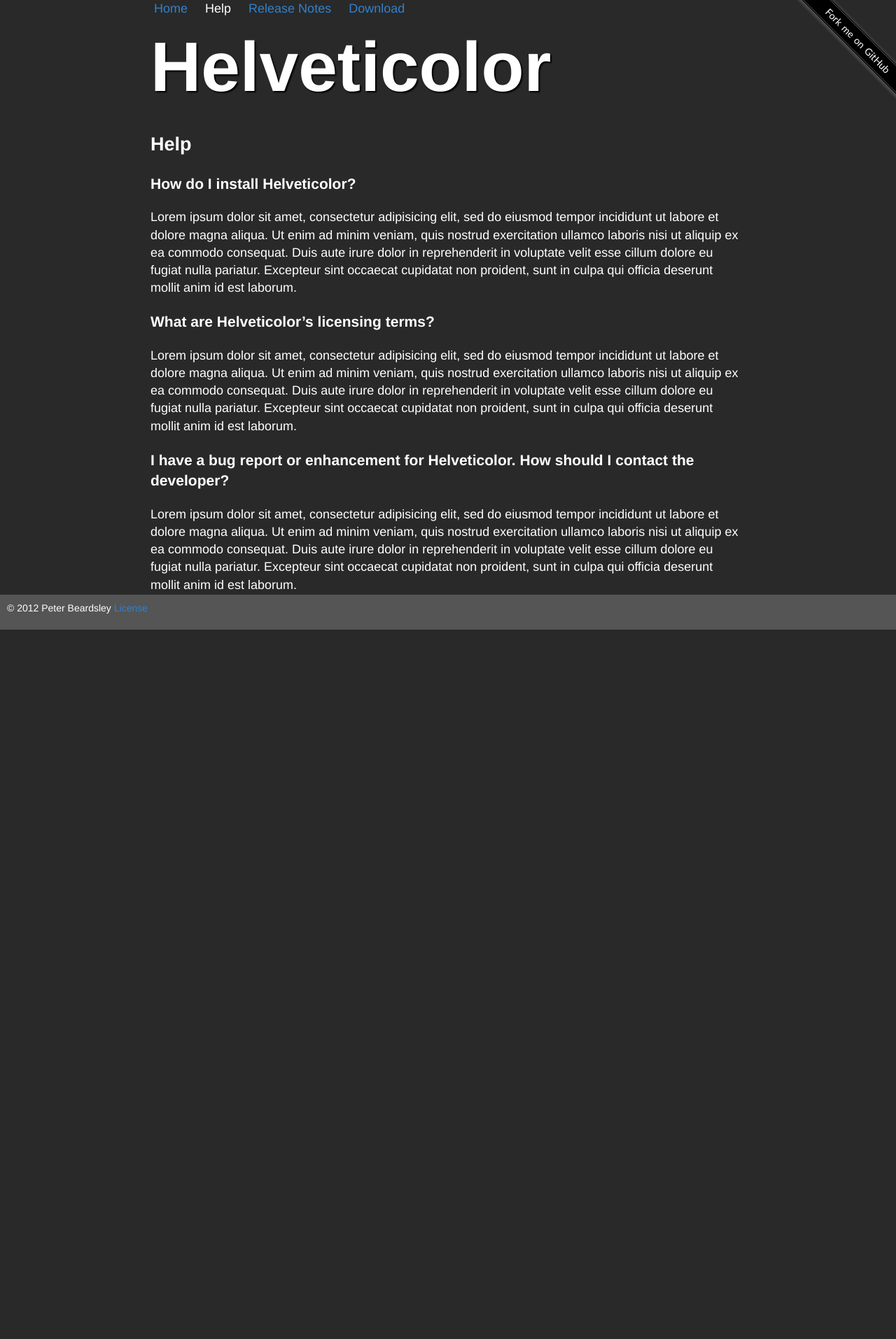
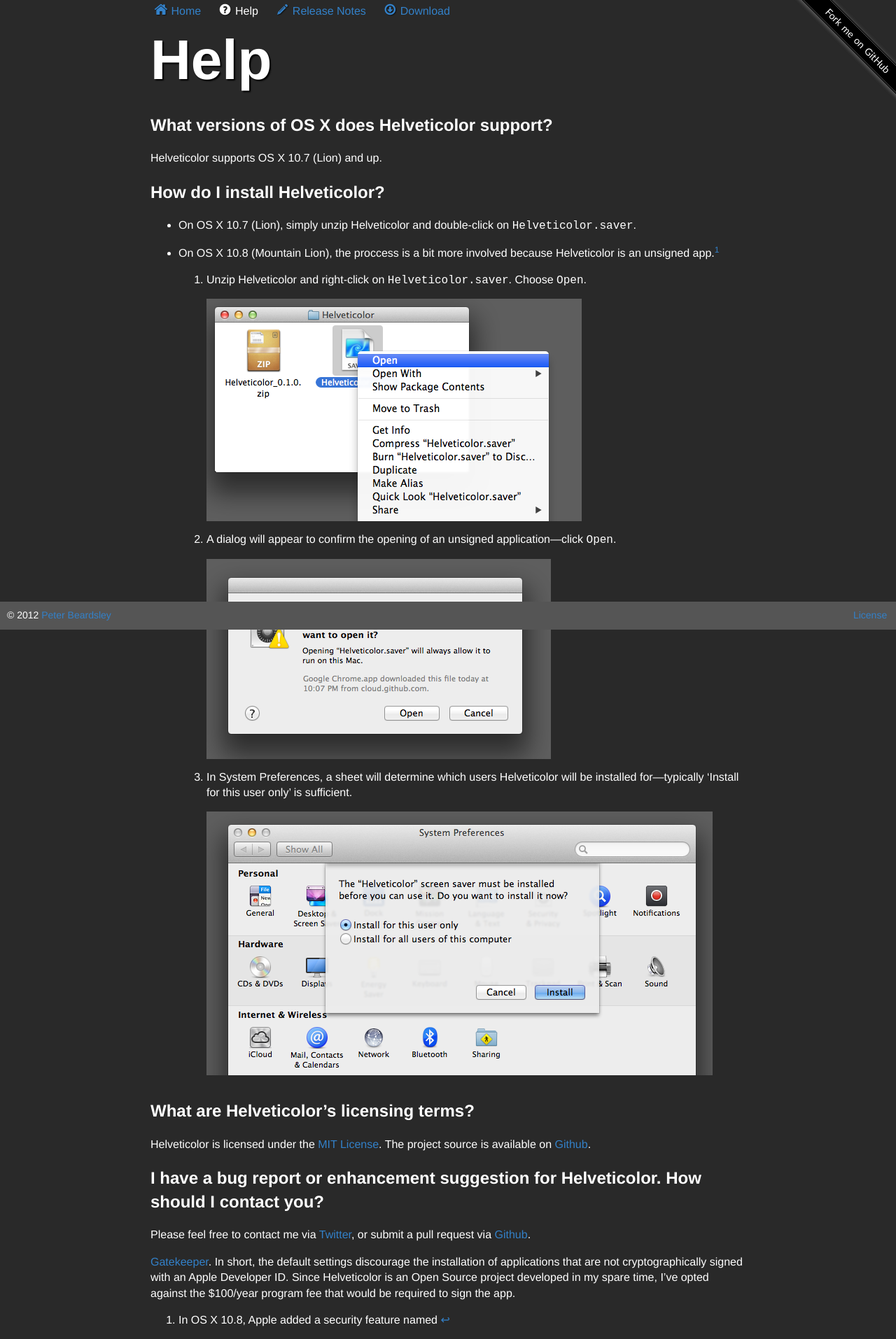
Before and after one commit to pjbeardsley/Helveticolor, a Jekyll site: the page built from help.markdown, in a window 1280 px wide. Shown: the whole page at 70% size. Built offline with Jekyll 4.4.1, drawn with Linux system fonts in a browser that asks for light colours; nearby versions of some CDN libraries; before the commit the page ends 900 px from its top, so only the background shows below that.

Commit message:
Further site work.

```diff
--- a/_config.yml
+++ b/_config.yml
@@ -1,10 +1,14 @@
 navigation:
 - text: Home
   url: /index.html
+  icon: icon-home
 - text: Help
   url: /help.html
+  icon: icon-question-sign
 - text: Release Notes
   url: /release_notes.html
+  icon: icon-pencil
 - text: Download
   url: https://github.com/downloads/pjbeardsley/Helveticolor/Helveticolor_0.1.0.zip
+  icon: icon-download
 layout: default
--- a/_layouts/default.html
+++ b/_layouts/default.html
@@ -7,7 +7,7 @@
 	<meta charset="utf-8">
 	<meta http-equiv="X-UA-Compatible" content="IE=edge,chrome=1">
 
-	<title>{{ page.title }}</title>
+	<title>Helveticolor — {{ page.title }}</title>
 	<meta name="description" content="">
 	<meta name="author" content="">
 
@@ -16,7 +16,7 @@
 	<link rel="stylesheet" href="css/style.css">
 	<link rel="stylesheet" href="css/font-awesome.css">
 
-	<script src="js/libs/modernizr-2.5.3.min.js"></script>
+	<!--<script src="js/libs/modernizr-2.5.3.min.js"></script>-->
 </head>
 <body id="{{ page.id }}">
 <header>
@@ -30,7 +30,7 @@
 			      {% endif %}
 
 			      <li{% if active == 'true' %} {{ 'class="active"' }} {% endif %}>
-			        <a href="{% if link.text != 'Download' %}{{ '/Helveticolor' }}{% endif %}{{ link.url }}">{{ link.text }}</a>
+			        <a href="{% if link.text != 'Download' %}{{ '/Helveticolor' }}{% endif %}{{ link.url }}"><i class="{{ link.icon }}"></i> {{ link.text }}</a>
 			      </li>
 			    {% endfor %}
 		<!--
@@ -40,14 +40,14 @@
 			<li><a href="#">Download</a></li>
 		-->
 		</ul>
-		<h1>Helveticolor</h1>
+		<h1>{{ page.title }}</h1>
 	</div>
 </header>
 <div role="main" id="main">
 	{{content}}
 </div>
 <footer>
-© 2012 Peter Beardsley <span><a href="/Helveticolor/license.html">License</a></span>
+© 2012 <a href="http://pjbeardsley.net">Peter Beardsley</a> <span><a href="/Helveticolor/license.html">License</a></span>
 </footer>
 
 <script src="//ajax.googleapis.com/ajax/libs/jquery/1.7.2/jquery.min.js"></script>
--- a/css/style.css
+++ b/css/style.css
@@ -14,14 +14,14 @@
   color: #ffffff;
   font-family: "Helvetica Neue Light", "Helvetica Neue", Helvetica, Arial, "Lucida Grande", sans-serif;
   font-weight: 300;
-  font-size: 18px;
+  font-size: 16px;
   margin: 0;
   padding: 0;
   line-height: 1.4;
 }
 
 body#home {
-  background: -webkit-radial-gradient(30% 30%, circle cover, rgba(255,255,255,0.075) 0%,rgba(255,255,255,0) 40%), -webkit-gradient(linear, left top, left bottom, from(rgb(41, 41, 41)), color-stop(44%, rgb(44, 44, 44)), color-stop(44.5%, rgb(64, 64, 64)), color-stop(48%, rgb(54, 54, 54)), to(rgb(30, 30, 30)));
+  background: -webkit-radial-gradient(37% 30%, circle cover, rgba(255,255,255,0.075) 0%,rgba(255,255,255,0) 40%), -webkit-gradient(linear, left top, left bottom, from(rgb(41, 41, 41)), color-stop(44%, rgb(44, 44, 44)), color-stop(44.5%, rgb(64, 64, 64)), color-stop(48%, rgb(54, 54, 54)), to(rgb(30, 30, 30)));
   background: -moz-radial-gradient(50% 30%, circle closest-corner, rgba(255, 255, 255, 0.075), rgba(255, 255, 255, 0), transparent 90%), -moz-linear-gradient(top, rgb(41, 41, 41), rgb(44, 44, 44) 44%, rgb(64, 64, 64) 44.5%, rgb(54, 54, 54) 48%, rgb(30, 30, 30));
   background-size: auto 1500px;
   background-repeat: no-repeat;
@@ -173,6 +173,13 @@
     display: inline;
     margin: 0 20px 0 0;
     padding: 0;
+    vertical-align: center;
+  }
+  ul#nav li i {
+    font-size: 20px;
+    text-shadow: 1px 1px 1px #111111;
+    width: 1em;
+    vertical-align: center;
   }
   ul#nav li.active a {
     color: #fff;
@@ -181,7 +188,7 @@
 h1 {
   margin: 0;
   padding: 0;
-  font-size: 100px;
+  font-size: 80px;
   text-shadow:2px 2px 2px #000000;
 }
 
@@ -286,14 +293,29 @@
 
 footer {
   font-size: 14px;
+  font-weight: 400;
   margin: 0;
-  padding: 10px 10px 0 10px;
-  position: absolute;
+  padding: 10px;
+  position: fixed;
   bottom: 0;
   width: 99%;
   background-color: #555555;
-  height: 40px;
 }
+  footer span {
+    float: right;
+    margin-right: 10px;
+  }
+
+ol li img {
+  margin: 15px 0 15px 0;
+}
+
+ul.release_notes li {
+  list-style-type: none;
+}
+  ul.release_notes li i {
+    font-size: 15px;
+  }
 
 /* =============================================================================
    Media Queries
@@ -326,6 +348,7 @@
   body#home {
     background: rgb(41, 41, 41);
     height: auto;
+
   }
   body#home #nav_and_header_container,
   body#home #main {
@@ -345,6 +368,12 @@
 
   a.download_button {
     display: none;
+  }
+
+  body#interior #nav_and_header_container,
+  body#interior #main {
+    width: auto;
+    margin: 0 3% 0 3%;
   }
 }
 
--- a/help.markdown
+++ b/help.markdown
@@ -1,34 +1,35 @@
 ---
 layout: default
-title: Helveticolor — Help
+title: Help
 id: interior
 ---
 
-## Help
+## What versions of OS X does Helveticolor support?
 
-### How do I install Helveticolor?
+Helveticolor supports OS X 10.7 (Lion) and up.
 
-Lorem ipsum dolor sit amet, consectetur adipisicing elit, sed do eiusmod
-tempor incididunt ut labore et dolore magna aliqua. Ut enim ad minim veniam,
-quis nostrud exercitation ullamco laboris nisi ut aliquip ex ea commodo
-consequat. Duis aute irure dolor in reprehenderit in voluptate velit esse
-cillum dolore eu fugiat nulla pariatur. Excepteur sint occaecat cupidatat non
-proident, sunt in culpa qui officia deserunt mollit anim id est laborum.
+## How do I install Helveticolor?
 
-### What are Helveticolor's licensing terms?
+- On OS X 10.7 (Lion), simply unzip Helveticolor and double-click on `Helveticolor.saver`.
 
-Lorem ipsum dolor sit amet, consectetur adipisicing elit, sed do eiusmod
-tempor incididunt ut labore et dolore magna aliqua. Ut enim ad minim veniam,
-quis nostrud exercitation ullamco laboris nisi ut aliquip ex ea commodo
-consequat. Duis aute irure dolor in reprehenderit in voluptate velit esse
-cillum dolore eu fugiat nulla pariatur. Excepteur sint occaecat cupidatat non
-proident, sunt in culpa qui officia deserunt mollit anim id est laborum.
+- On OS X 10.8 (Mountain Lion), the proccess is a bit more involved because Helveticolor
+is an unsigned app.[^1]
 
-### I have a bug report or enhancement for Helveticolor.  How should I contact the developer?
+  1. Unzip Helveticolor and right-click on `Helveticolor.saver`.  Choose `Open`. ![Open](/Helveticolor/img/helveticolor_open.png)
+  2. A dialog will appear to confirm the opening of an unsigned application—click `Open`. ![Are You Sure](/Helveticolor/img/helveticolor_are_you_sure.png)
+  3. In System Preferences, a sheet will determine which users Helveticolor will be installed for—typically 'Install for this user only' is sufficient. ![Install for user](/Helveticolor/img/helveticolor_install_for_user.png)
 
-Lorem ipsum dolor sit amet, consectetur adipisicing elit, sed do eiusmod
-tempor incididunt ut labore et dolore magna aliqua. Ut enim ad minim veniam,
-quis nostrud exercitation ullamco laboris nisi ut aliquip ex ea commodo
-consequat. Duis aute irure dolor in reprehenderit in voluptate velit esse
-cillum dolore eu fugiat nulla pariatur. Excepteur sint occaecat cupidatat non
-proident, sunt in culpa qui officia deserunt mollit anim id est laborum.
+## What are Helveticolor's licensing terms?
+
+Helveticolor is licensed under the [MIT License](http://opensource.org/licenses/mit-license.php).  The project source is available on [Github](https://github.com/pjbeardsley/Helveticolor).
+
+## I have a bug report or enhancement suggestion for Helveticolor.  How should I contact you?
+
+Please feel free to contact me via [Twitter](http://twitter.com/helveticolor), or submit a pull request via [Github](https://github.com/pjbeardsley/Helveticolor).
+
+[^1]: In OS X 10.8, Apple added a security feature named
+[Gatekeeper](http://www.apple.com/osx/what-is/security.html). In short, the default
+settings discourage the installation of applications that are not cryptographically
+signed with an Apple Developer ID. Since Helveticolor is an Open Source project
+developed in my spare time, I've opted against the $100/year program fee that
+would be required to sign the app.
--- a/index.html
+++ b/index.html
@@ -16,4 +16,4 @@
 
 <p id="intro"><strong>Helveticolor</strong> is a <strong>screensaver</strong> for the <strong>OS X</strong> operating system. It displays color palettes from the <strong><a href="http://colourlovers.com">COLOURlovers</a></strong> API with text rendered in large-type <strong>Helvetica</strong>.</p>
 
-<a class="download_button"><i class="icon-circle-arrow-down"></i> Download Now</a>
+<a class="download_button" href="https://github.com/downloads/pjbeardsley/Helveticolor/Helveticolor_0.1.0.zip"><i class="icon-circle-arrow-down"></i> Download Now</a>
--- a/license.markdown
+++ b/license.markdown
@@ -1,10 +1,8 @@
 ---
 layout: default
-title: Helveticolor — License
+title: License
 id: interior
 ---
-
-## License
 
 Copyright (c) 2012, Peter Beardsley
 
```
Also changed, not shown: other parts of index.html (+1 -1 lines), release_notes.html (added, +11 -0 lines), img/helveticolor_are_you_sure.png (added), img/helveticolor_install_for_user.png (added), img/helveticolor_open.png (added).
